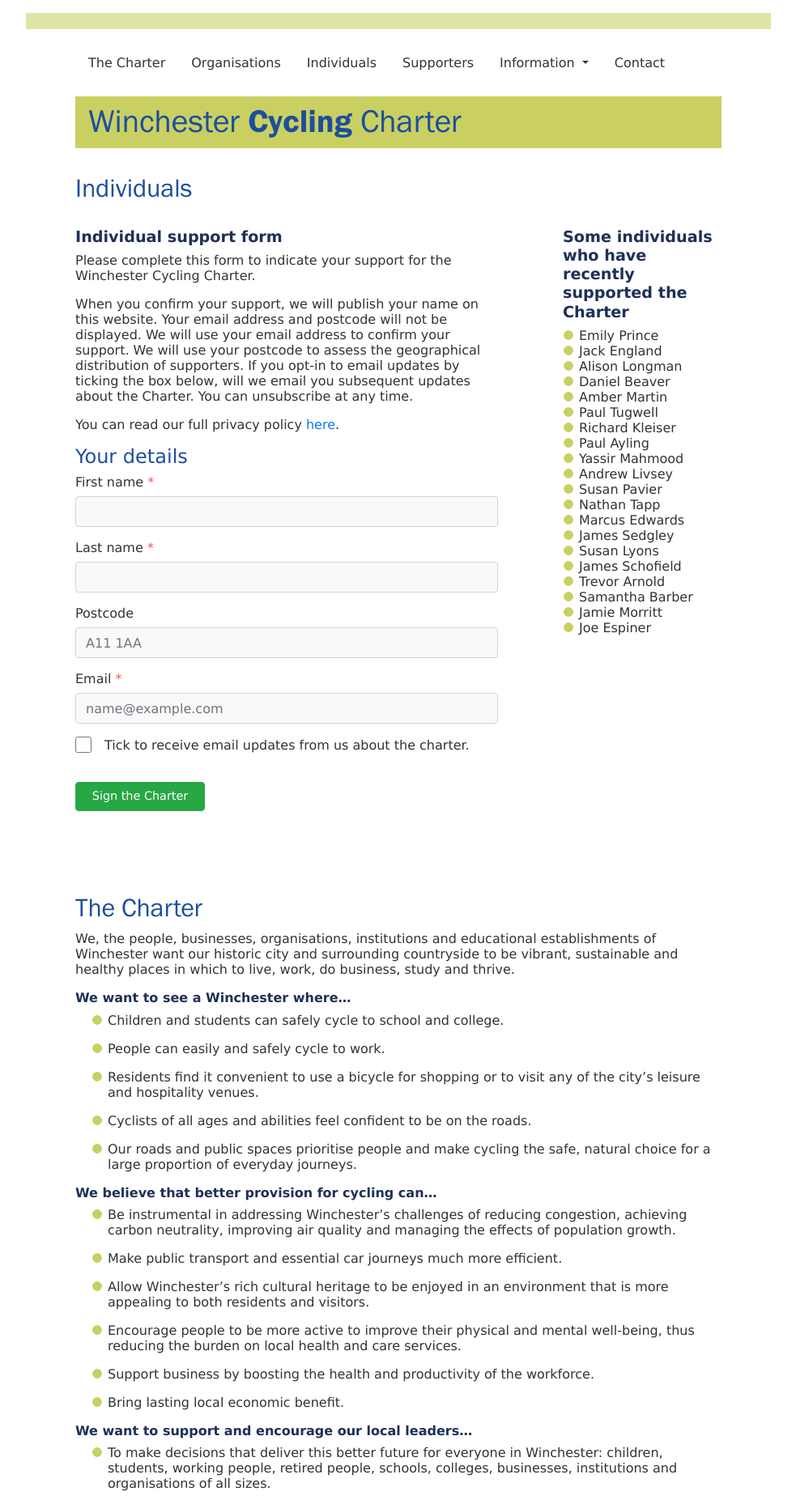
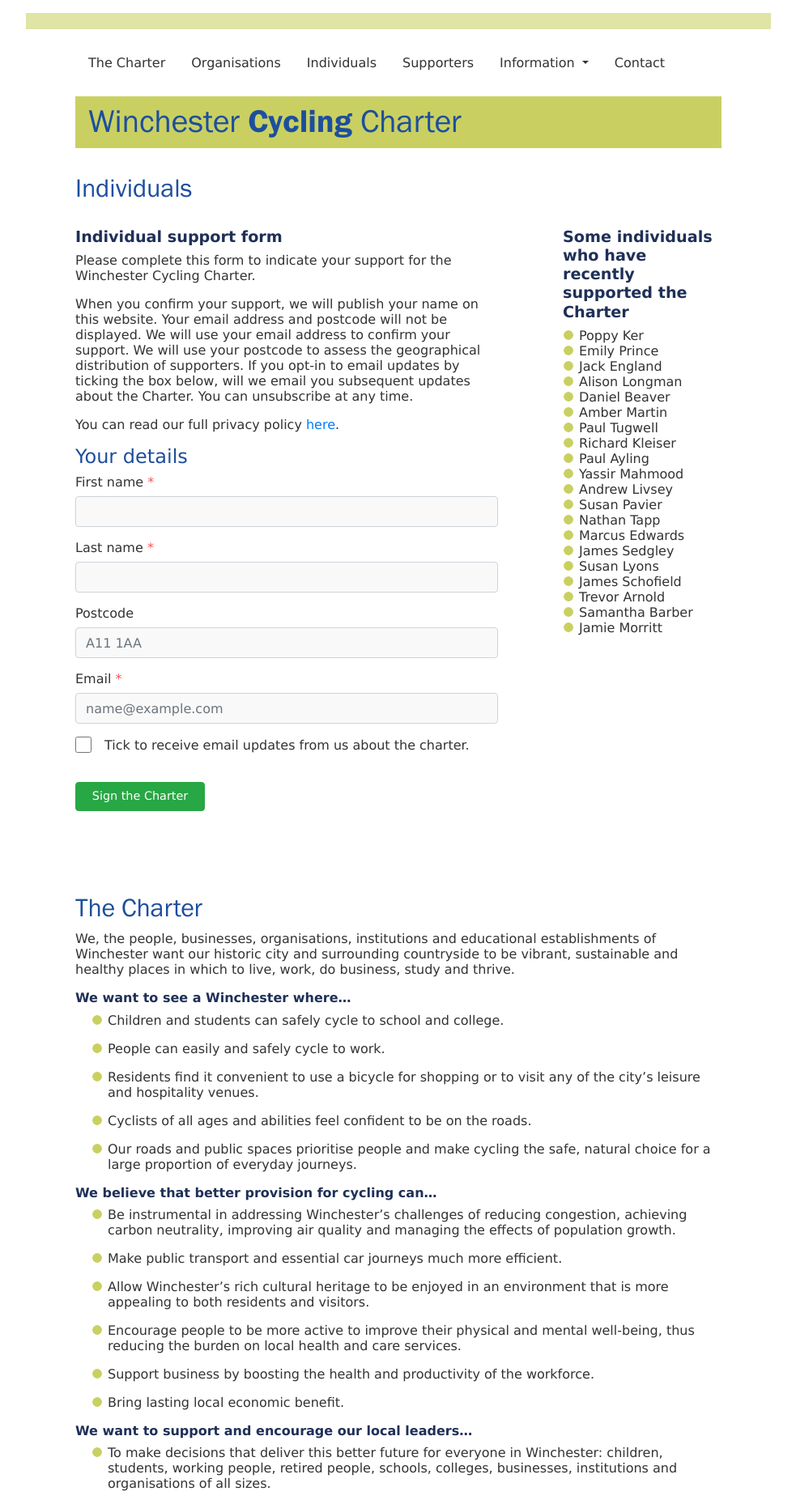
Before and after one commit to winchestercyclingcharter/winchestercyclingcharter.github.io, a Jekyll site: the page built from ind-page.md, in a window 1280 px wide. Shown: the whole page at 81% size, without its empty margins (148-1131 px from the left). Built offline with Jekyll 4.4.1, drawn with Linux system fonts in a browser that asks for light colours; nearby versions of some CDN libraries.

Commit message:
Update people.yml

```diff
--- a/_data/people.yml
+++ b/_data/people.yml
@@ -879,3 +879,4 @@
 - { lastname: Longman, firstname: Alison, dt: 20250721-101142-715980 }
 - { lastname: England, firstname: Jack, dt: 20250722-135531-472625 }
 - { lastname: Prince, firstname: Emily, dt: 20250925-181103-594291 }
+- { lastname: Ker, firstname: Poppy, dt: 20251107-160506-532043 }
```
